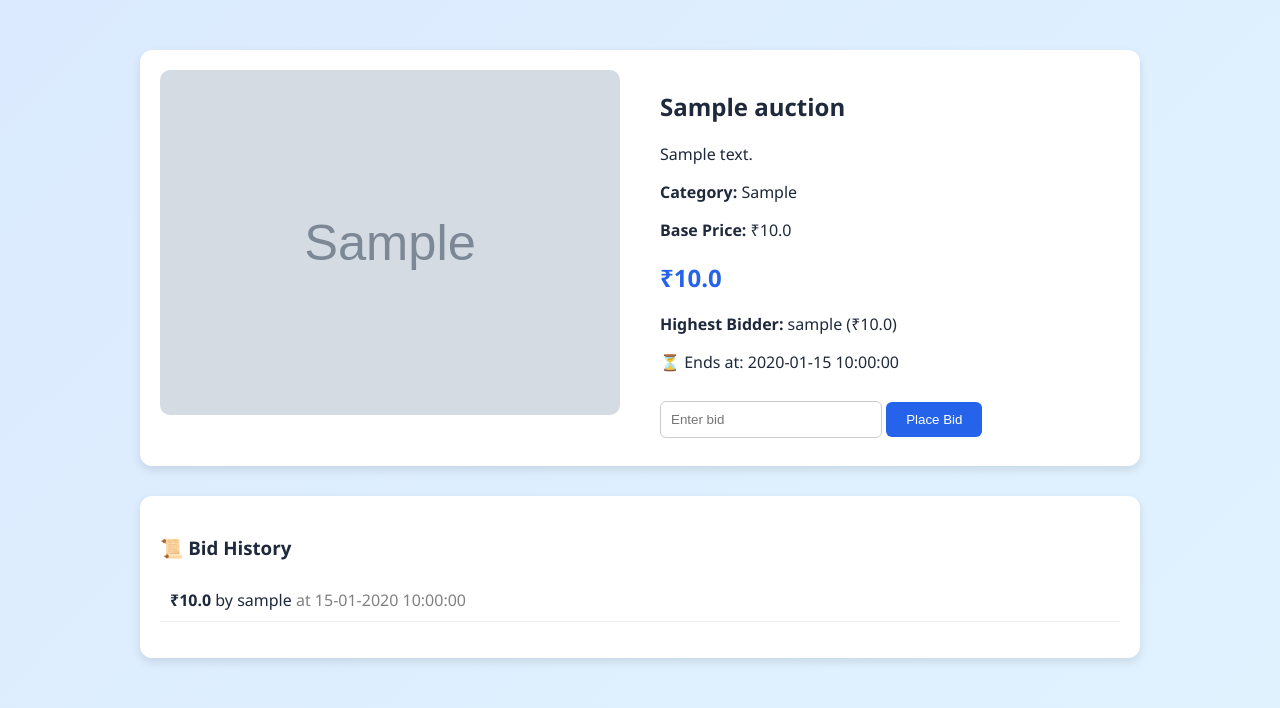
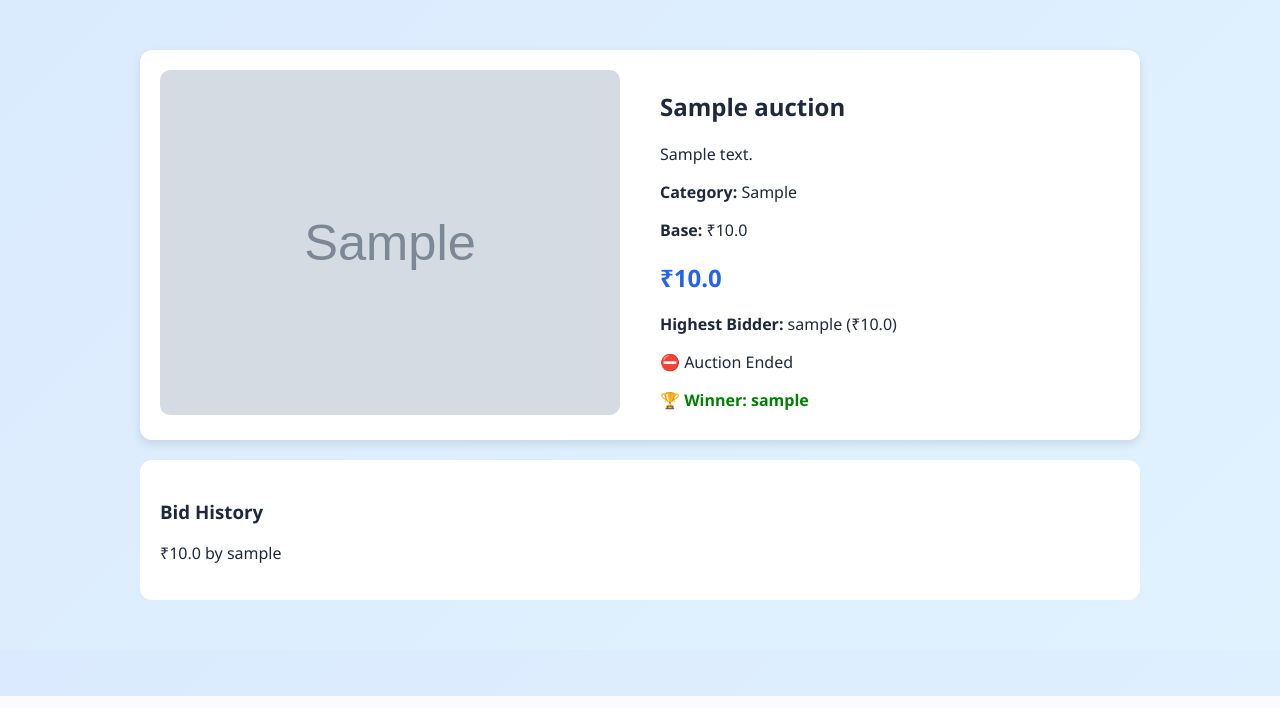
Before and after one commit to rakeshmedaram/auction-sphere, a Flask app: template templates/auction_details.html in a window 1280 px wide. Shown: the part 104-812 px from the top of the page. Run offline with Flask 3, Linux system fonts and the light colour scheme; the template is opened without the code that fills it: values that come from a table or form of the project are taken from there, others are empty; tables that the repository leaves empty hold one stand-in row (values such as "Sample post"); grey boxes marked "Sample" are stand-in pictures.

Commit message:
fix bid system

```diff
--- a/app.py
+++ b/app.py
@@ -224,16 +224,30 @@ def place_bid(auction_id):
 
     auction = Auction.query.get_or_404(auction_id)
 
-    bid_amount = float(request.form['amount'])
+    # 🔥 ALWAYS RECHECK CURRENT TIME (UTC SAFE)
+    now = datetime.utcnow()
 
-    if datetime.utcnow() > auction.end_time:
-        flash("Auction ended")
+    if auction.end_time is None:
+        flash("Invalid auction")
         return redirect(url_for('auction_details', auction_id=auction_id))
 
+    # ❌ BLOCK BIDDING AFTER END
+    if now >= auction.end_time:
+        flash("⛔ Auction already ended")
+        return redirect(url_for('auction_details', auction_id=auction_id))
+
+    try:
+        bid_amount = float(request.form['amount'])
+    except:
+        flash("Invalid bid amount")
+        return redirect(url_for('auction_details', auction_id=auction_id))
+
+    # ❌ LOWER BID BLOCK
     if bid_amount <= auction.current_price:
         flash("Bid must be higher than current price")
         return redirect(url_for('auction_details', auction_id=auction_id))
 
+    # ✅ SAVE BID
     bid = Bid(
         amount=bid_amount,
         user_id=current_user.id,
@@ -245,9 +259,8 @@ def place_bid(auction_id):
     db.session.add(bid)
     db.session.commit()
 
-    flash("Bid placed successfully!")
+    flash("✅ Bid placed successfully!")
     return redirect(url_for('auction_details', auction_id=auction_id))
-
 # ---------------- SOCKET ----------------
 
 @socketio.on('place_bid')
--- a/templates/auction_details.html
+++ b/templates/auction_details.html
@@ -6,99 +6,108 @@
 
     <div style="display:flex; gap:40px; flex-wrap:wrap; background:white; padding:20px; border-radius:12px; box-shadow:0 4px 10px rgba(0,0,0,0.1);">
 
-        <!-- LEFT SIDE IMAGE -->
+        <!-- IMAGE -->
         <div style="flex:1; min-width:300px;">
             {% if auction.image %}
                 <img src="{{ url_for('static', filename='uploads/' + auction.image) }}"
                      style="width:100%; border-radius:10px;">
-            {% else %}
-                <img src="https://via.placeholder.com/400"
-                     style="width:100%; border-radius:10px;">
             {% endif %}
         </div>
 
-        <!-- RIGHT SIDE DETAILS -->
+        <!-- DETAILS -->
         <div style="flex:1; min-width:300px;">
 
             <h2>{{ auction.title }}</h2>
             <p>{{ auction.description }}</p>
 
             <p><b>Category:</b> {{ auction.category }}</p>
+            <p><b>Base:</b> ₹{{ auction.starting_price }}</p>
 
-            <p><b>Base Price:</b> ₹{{ auction.starting_price }}</p>
-
-            <!-- CURRENT PRICE -->
             <h2 style="color:#2563eb;">₹{{ auction.current_price }}</h2>
 
-            <!-- HIGHEST BIDDER -->
             <p>
                 <b>Highest Bidder:</b>
                 {% if auction.bids %}
                     {{ auction.bids[-1].user.username }} (₹{{ auction.current_price }})
                 {% else %}
-                    No bids yet
+                    No bids
                 {% endif %}
             </p>
 
             <!-- TIMER -->
-            <p>⏳ Ends at: {{ auction.end_time }}</p>
+            <p id="timer" data-end="{{ auction.end_time.isoformat() }}"></p>
 
-            <!-- AUCTION ENDED -->
-            {% if auction.end_time < now %}
-                <p style="color:red; font-weight:bold;">Auction Ended</p>
-
-                <p>
-                    <b>Winner:</b>
-                    {% if auction.bids %}
-                        {{ auction.bids[-1].user.username }} (₹{{ auction.current_price }})
-                    {% else %}
-                        No bids
-                    {% endif %}
-                </p>
-            {% else %}
+            <!-- WINNER -->
+            <div id="winnerBox" style="margin-top:10px; font-weight:bold; color:green;"></div>
 
             <!-- BID FORM -->
-            <form method="POST" action="{{ url_for('place_bid', auction_id=auction.id) }}" style="margin-top:20px;">
+            <div id="bidSection">
 
-                <input type="number" name="amount" placeholder="Enter bid"
-                       required min="{{ auction.current_price + 1 }}"
-                       style="padding:10px; width:200px; border-radius:6px; border:1px solid #ccc;">
+                <form method="POST" action="{{ url_for('place_bid', auction_id=auction.id) }}">
+                    <input type="number" name="amount"
+                           min="{{ auction.current_price + 1 }}"
+                           required
+                           placeholder="Enter bid">
 
-                <button type="submit"
-                        style="padding:10px 20px; background:#2563eb; color:white; border:none; border-radius:6px;">
-                    Place Bid
-                </button>
+                    <button type="submit">Place Bid</button>
+                </form>
 
-            </form>
-
-            {% endif %}
+            </div>
 
         </div>
 
     </div>
 
-    <!-- BID HISTORY -->
-    <div style="margin-top:30px; background:white; padding:20px; border-radius:12px; box-shadow:0 4px 10px rgba(0,0,0,0.1);">
+    <!-- HISTORY -->
+    <div style="margin-top:20px; background:white; padding:20px; border-radius:12px;">
+        <h3>Bid History</h3>
 
-        <h3>📜 Bid History</h3>
-
-        <ul style="list-style:none; padding:0;">
-
-            {% for bid in auction.bids|reverse %}
-                <li style="padding:10px; border-bottom:1px solid #eee;">
-                    <b>₹{{ bid.amount }}</b> by {{ bid.user.username }}
-                    <span style="color:gray;">
-                        at {{ bid.created_at.strftime('%d-%m-%Y %H:%M:%S') }}
-                    </span>
-                </li>
-            {% else %}
-                <li>No bids yet</li>
-            {% endfor %}
-
-        </ul>
-
+        {% for bid in auction.bids|reverse %}
+            <p>₹{{ bid.amount }} by {{ bid.user.username }}</p>
+        {% else %}
+            <p>No bids yet</p>
+        {% endfor %}
     </div>
 
 </div>
 
+<script>
+let end = new Date(document.getElementById("timer").dataset.end);
+
+setInterval(() => {
+
+    let now = new Date();
+    let diff = end - now;
+
+    let timerEl = document.getElementById("timer");
+    let bidSection = document.getElementById("bidSection");
+    let winnerBox = document.getElementById("winnerBox");
+
+    if (diff <= 0) {
+
+        timerEl.innerHTML = "⛔ Auction Ended";
+
+        // ❌ HIDE BID SECTION
+        bidSection.style.display = "none";
+
+        let bidderText = `{{ auction.bids[-1].user.username if auction.bids else 'No bids' }}`;
+
+        if (bidderText === "No bids") {
+            winnerBox.innerHTML = "❌ No bids placed";
+        } else {
+            winnerBox.innerHTML = "🏆 Winner: " + bidderText;
+        }
+
+        return;
+    }
+
+    let s = Math.floor(diff / 1000) % 60;
+    let m = Math.floor(diff / (1000 * 60)) % 60;
+    let h = Math.floor(diff / (1000 * 60 * 60));
+
+    timerEl.innerHTML = `⏳ ${h}h ${m}m ${s}s`;
+
+}, 1000);
+</script>
+
 {% endblock %}
```
